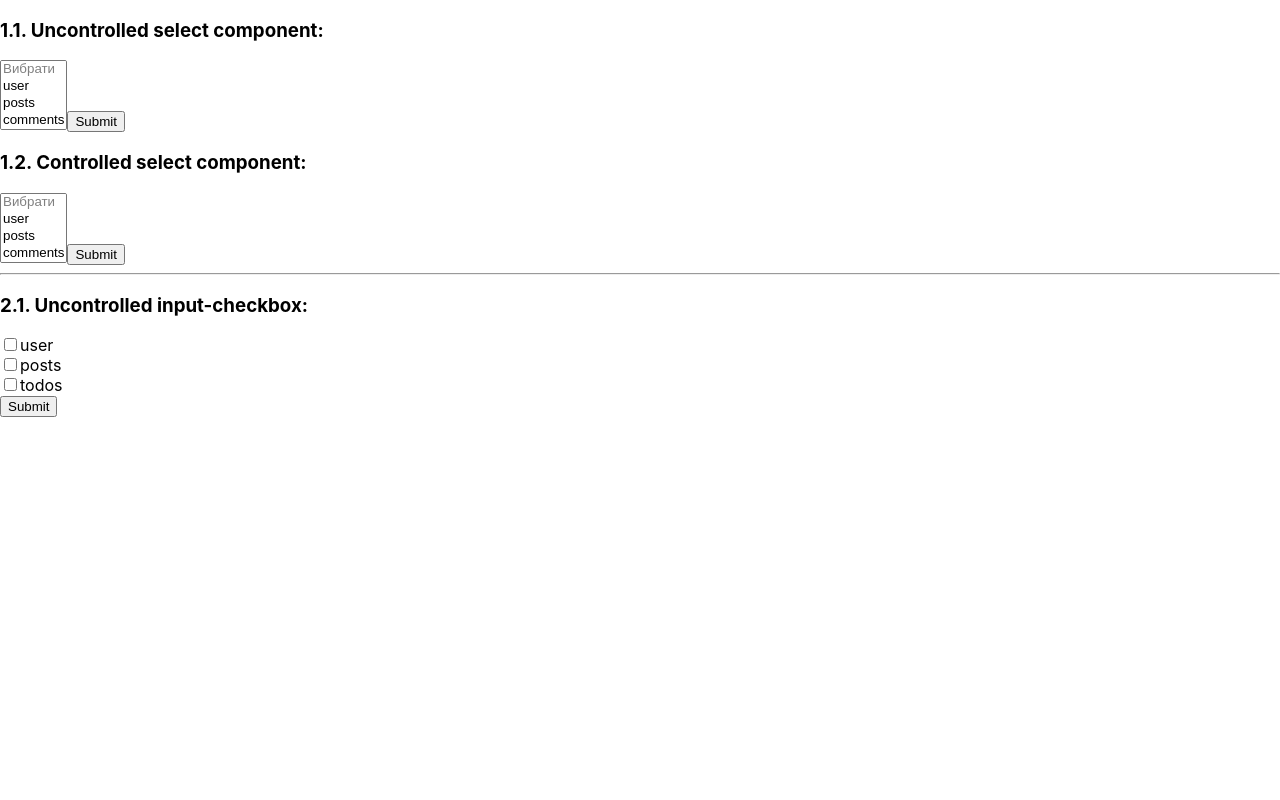
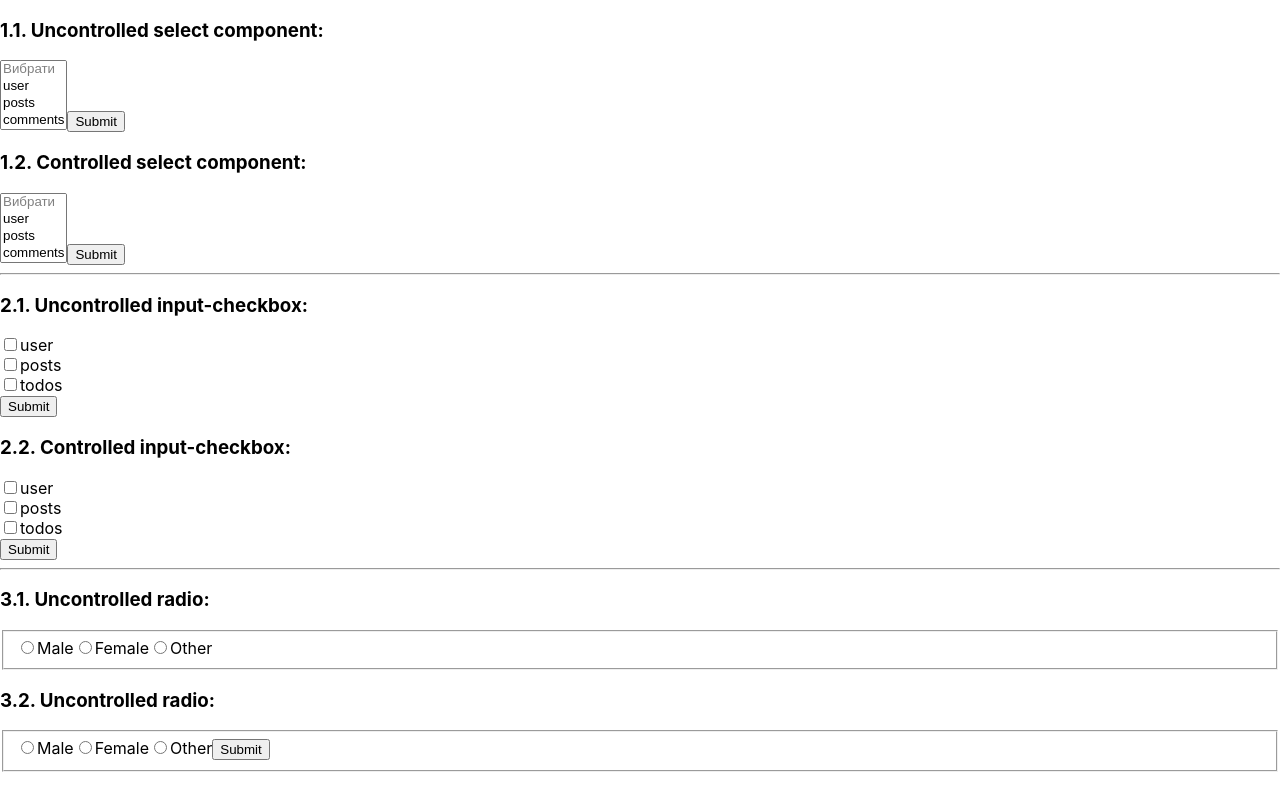
Before and after one commit to OlgaVolos/React-december, a React (Create React App) app: page / in a window 1280 px wide. Built offline with nearby package versions, Linux system fonts and the light colour scheme.

Commit message:
lesson4_part2

```diff
--- a/src/App.js
+++ b/src/App.js
@@ -3,7 +3,7 @@ import React, {useRef, useState} from 'react';
 function App() {
 
 // create controlled and uncontrolled checkbox
-// create controlled and uncontrolled radio
+
 // 1.1 create controlled and uncontrolled select component
     const selectBox = useRef()
     const onSubmit = (e) => {
@@ -26,18 +26,58 @@ function App() {
     const checkbox2 = useRef();
     const checkbox3 = useRef();
 
-    // const posts = useRef();
-    // const todos = useRef();
     const onSubmit2 = (e) => {
         e.preventDefault();
-        // console.log(checkbox1.current.value);
+        // const check = document.getElementsByTagName("input");
+        // let checkedArr = [];
+        // for (let i = 0; i < check.length; i++) {
+        //     if(check[i].checked) checkedArr.push(check[i].value)
+        // }
+        // console.log(checkedArr)
 
-        if(checkbox1.checked) console.log(checkbox1.current.value);
-        if(checkbox2.checked) console.log(checkbox2.current.value);
-        if(checkbox3.checked) console.log(checkbox3.current.value);
+        if (checkbox1.current.checked) console.log(checkbox1.current.value);
+        if (checkbox2.current.checked) console.log(checkbox2.current.value);
+        if (checkbox3.current.checked) console.log(checkbox3.current.value);
+
 
     }
 
+    // 2.2
+
+    const [chek1, setChek1] = useState(false)
+    const [chek2, setChek2] = useState(false)
+    const [chek3, setChek3] = useState(false)
+
+    const [input1, setInput1] = useState('user');
+    const [input2, setInput2] = useState('posts');
+    const [input3, setInput3] = useState('todos');
+
+    const onSubmit3 = () => {
+        if (!chek1) console.log(input1);
+        console.log(input2);
+        console.log(input3);
+    }
+    // *******************************************************************
+
+    // 3.1. Create uncontrolled radio
+    const gend = useRef();
+    const [gende, setGende] = useState('Male')
+
+
+    const changeGender =(e) => {
+        e.preventDefault();
+        setGende({gende: e.target.value});
+        console.log(e.target.value)
+
+
+    }
+    // 3.2. Create controlled radio
+
+    const [gender, setGender] = useState('Male');
+    const changeGender1 = () => {
+
+        console.log(gender)
+    }
 
     return (
         <div>
@@ -55,7 +95,8 @@ function App() {
 
             <div>
                 <h3>1.2. Controlled select component:</h3>
-                <select value={[item]} onChange={({target: {value}}) => setItem(value)} size="4" name="endpoints[]" multiple>
+                <select value={[item]} onChange={({target: {value}}) => setItem(value)} size="4" name="endpoints[]"
+                        multiple>
                     <option disabled='disabled'>Вибрати</option>
                     <option value='user'>user</option>
                     <option value='posts'>posts</option>
@@ -70,9 +111,9 @@ function App() {
                 <h3>2.1. Uncontrolled input-checkbox:</h3>
                 <form onSubmit={onSubmit2}>
                     <input ref={checkbox1} type="checkbox" value='user' name="user" id="user"/>
-                     <label  htmlFor="user">user</label>
+                    <label htmlFor="user">user</label>
                     <br/>
-                     <input  ref={checkbox2} type="checkbox"  value='posts'  name="posts" id="posts"/>
+                    <input ref={checkbox2} type="checkbox" value='posts' name="posts" id="posts"/>
                     <label htmlFor="posts">posts</label>
                     <br/>
                     <input ref={checkbox3} type="checkbox" value='todos' name="todos" id="todos"/>
@@ -81,7 +122,53 @@ function App() {
                     <button type='submit'>Submit</button>
                 </form>
             </div>
+            <div>
+                <h3>2.2. Controlled input-checkbox:</h3>
 
+                <input type="checkbox" value={input1} defaultChecked={chek1}
+                       onChange={({target: {value}}) => setInput1(value)} name="user" id="user"/>
+                <label htmlFor="user">user</label>
+                <br/>
+                <input type="checkbox" value={input2} defaultChecked={chek2}
+                       onChange={({target: {value}}) => setInput2(value)} name="posts" id="posts"/>
+                <label htmlFor="posts">posts</label>
+                <br/>
+                <input type="checkbox" value={input3} defaultChecked={chek3}
+                       onChange={({target: {value}}) => setInput3(value)} name="todos" id="todos"/>
+                <label htmlFor="todos">todos</label>
+                <br/>
+                <button onClick={onSubmit3} type='submit'>Submit</button>
+
+            </div>
+            <hr/>
+            <div>
+                <h3>3.1. Uncontrolled radio:</h3>
+                <fieldset ref={gend}
+                          onChange={changeGender}>
+                    <label htmlFor="male"><input type="radio" name="gender-option" value="male"
+                                                 id="male"/>Male</label>
+                    <label htmlFor="female"><input type="radio" name="gender-option" value="female"
+                                                   id="female"/>Female</label>
+                    <label htmlFor="other"><input type="radio" name="gender-option" value="other"
+                                                  id="other"/>Other</label>
+
+                </fieldset>
+
+            </div>
+            <div>
+                <h3>3.2. Uncontrolled radio:</h3>
+                <fieldset value={gender}
+                          onChange={({target: {value}}) => setGender(value)}>
+                    <label htmlFor="male"><input type="radio" name="gender-option" value="male"
+                                                   id="male"/>Male</label>
+                    <label htmlFor="female"><input type="radio" name="gender-option" value="female"
+                                                   id="female"/>Female</label>
+                    <label htmlFor="other"><input type="radio" name="gender-option" value="other"
+                                                    id="other"/>Other</label>
+                    <button onClick={changeGender1} type='submit'>Submit</button>
+
+                </fieldset>
+            </div>
 
 
         </div>
```
Lines whose indentation alone changed are shown as unchanged.
